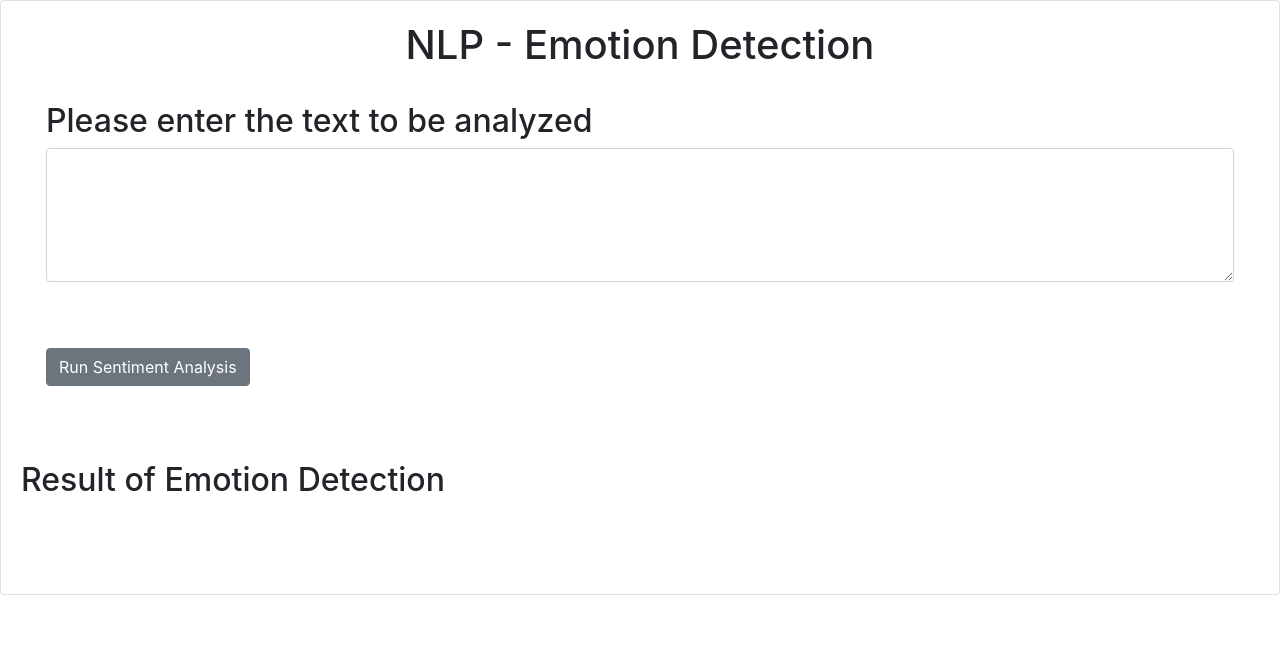
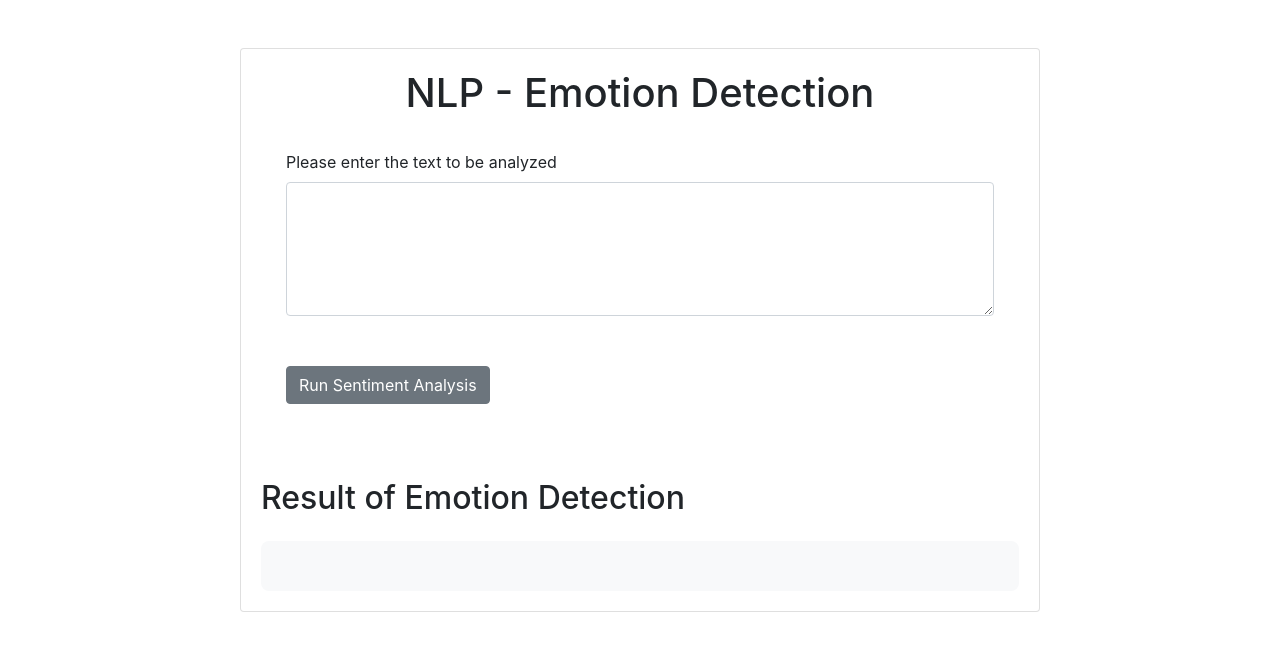
Before and after one commit to PiyushKumarsing/emotion-detection-final-project, a Flask app: template templates/index.html in a window 1280 px wide. Shown: the top 651 px of the page. Run offline with Flask 3, Linux system fonts and the light colour scheme; the template is opened without the code that fills it, so the values that code supplies are empty; some libraries are stand-ins or nearby versions.

Commit message:
Update index.html

```diff
--- a/templates/index.html
+++ b/templates/index.html
@@ -3,37 +3,36 @@
 <head>
     <meta charset="UTF-8">
     <meta name="viewport" content="width=device-width, initial-scale=1.0">
-    <link rel="stylesheet" href="https://stackpath.bootstrapcdn.com/bootstrap/4.3.1/css/bootstrap.min.css" integrity="sha384-ggOyR0iXCbMQv3Xipma34MD+dH/1fQ784/j6cY/iJTQUOhcWr7x9JvoRxT2MZw1T" crossorigin="anonymous">
-    <script src="./static/mywebscript.js"></script>
+    <link rel="stylesheet" href="https://stackpath.bootstrapcdn.com/bootstrap/4.3.1/css/bootstrap.min.css">
     <style>
-        .center-heading {
-            text-align: center;
-        }
+        .center-heading { text-align: center; }
     </style>
 </head>
 <body>
-    <div class="card">
+    <div class="card mx-auto mt-5" style="max-width: 800px;">
         <div class="card-body">
             <h1 class="center-heading">NLP - Emotion Detection</h1>
 
-            <div style="padding: 25px 25px 25px 25px;">
-                <h2 class="mb-3">
+            <form action="/" method="GET">
+                <div style="padding: 25px;">
                     <label class="form-label">Please enter the text to be analyzed</label>
-                    <textarea class="form-control" id="textToAnalyze" rows="5"></textarea>
-                </h2>
-            </div>
+                    <textarea class="form-control" name="textToAnalyze" rows="5">{{ input_text }}</textarea>
+                </div>
 
-            <div style="padding: 25px 25px 25px 25px;">
-                <button onclick="RunSentimentAnalysis()" class="btn btn-secondary">Run Sentiment Analysis</button>
-            </div>
+                <div style="padding: 25px;">
+                    <button type="submit" class="btn btn-secondary">Run Sentiment Analysis</button>
+                </div>
+            </form>
 
-            <div style="padding: 25px 25px 25px 25px;"></div>
+            <div style="padding: 25px;"></div>
 
             <h2 class="mb-3">
                 <label class="form-label">Result of Emotion Detection</label>
             </h2>
 
-            <div id="system_response" style="padding: 25px 25px 25px 25px;"></div>
+            <div style="padding: 25px 25px 25px 25px; background-color: #f8f9fa; border-radius: 8px;">
+                {{ result | safe }}
+            </div>
         </div>
     </div>
 </body>
```
